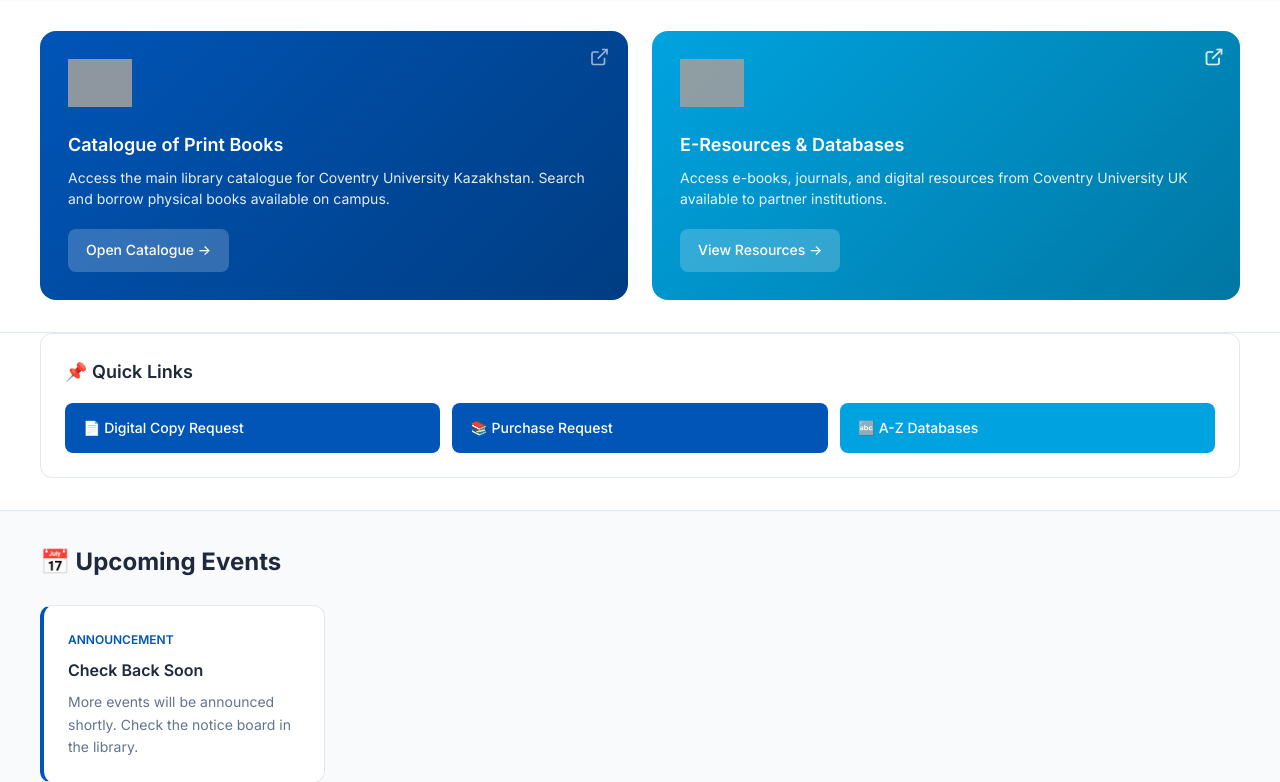
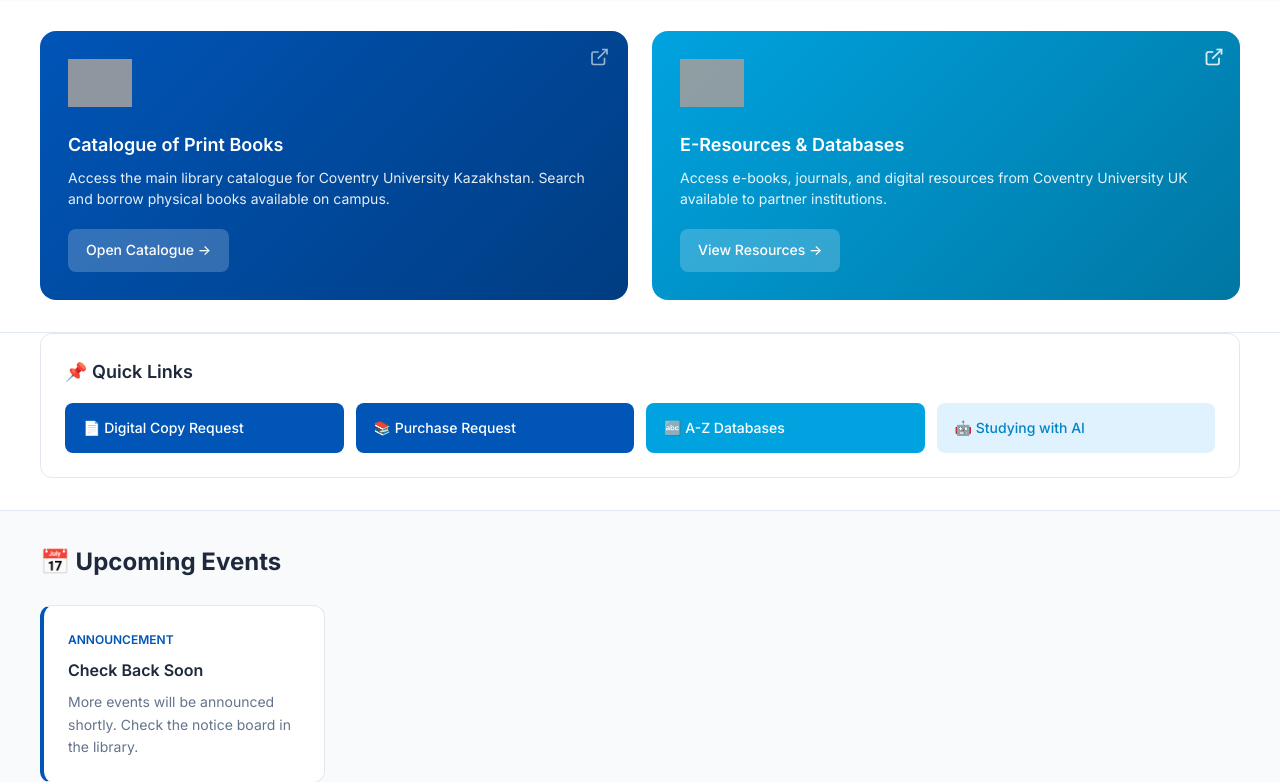
Before and after one commit to sprinterz5/library-qr, a FastAPI app: page / in a window 1280 px wide. Shown: the part 66-848 px from the top of the page. Run offline with FastAPI, Linux system fonts and the light colour scheme; data that the repository does not hold is empty; parts of the project's set-up code (start-up, migrations or seed data) failed here and were passed over; grey boxes are pictures that could not be loaded.

Commit message:
PC bug handling

```diff
--- a/app/templates/home.html
+++ b/app/templates/home.html
@@ -88,6 +88,10 @@
                 <a href="https://coventry-kz.libguides.com/az/databases?preview=ee5e7ca91e569826ae2a065ffee24a34"
                     target="_blank" class="quick-link-btn secondary">
                     🔤 A-Z Databases
+                </a>
+                <a href="https://libguides.coventry.ac.uk/studyingwithai" target="_blank"
+                    class="quick-link-btn secondary" style="background: #e0f2fe; color: #0284c7;">
+                    🤖 Studying with AI
                 </a>
             </div>
         </div>
@@ -362,7 +366,7 @@
                 <div class="resource-grid">
                     <a href="https://ebookcentral.proquest.com/lib/coventry/search.action" target="_blank"
                         class="resource-card" style="text-decoration: none;">
-                        <img src="/img/logo-proquest.png" alt="ProQuest"
+                        <img src="/img/logo-ebook-central.png" alt="ProQuest"
                             style="height: 28px; margin-bottom: 12px; display: block;">
                         <h4>Ebook Central <span style="float: right;">→</span></h4>
                         <p>E-book platform offering access to a large number of full-text e-books in multiple subject
```
Also changed, not shown: img/logo-ebook-central.png (added).
